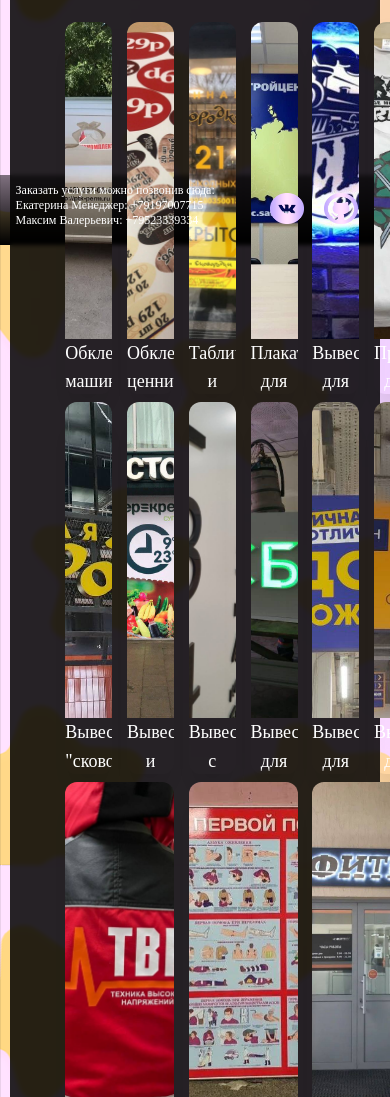
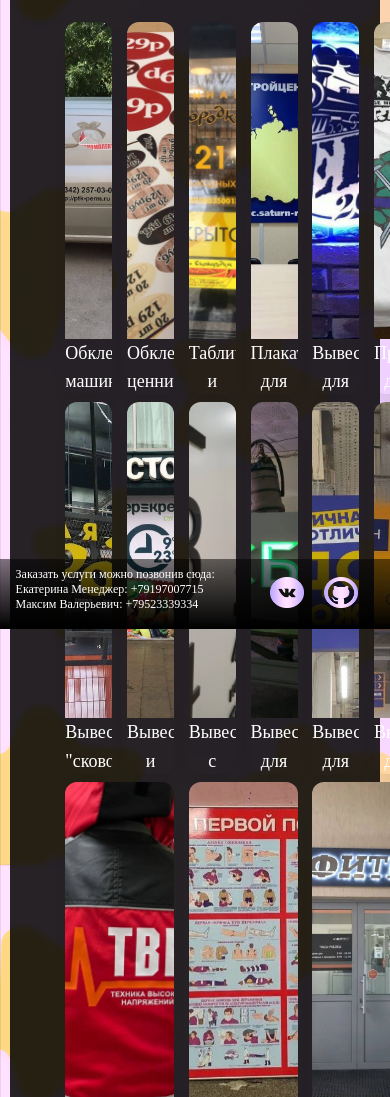
Before and after one commit to ZeburG1/Avenu-RPK, a PHP site: page /gallery.html in a window 390 px wide; the page is wider, and only the part inside the window is pictured. Shown: the part 215-1312 px from the top of that part. Run offline with PHP 8.4, Linux system fonts and the light colour scheme.

Commit message:
first commit

```diff
--- a/style/gallery.css
+++ b/style/gallery.css
@@ -156,8 +156,7 @@ main {
 footer {
     width: 100%;
     height: 70px;
-    margin-top: 85%;
-    background: #000;
+    margin-top: 100%;
     background: linear-gradient(0deg, #000 0%, rgba(0, 0, 0, 0) 200%);
     mix-blend-mode: normal;
 }
@@ -226,8 +225,10 @@ footer {
 
     /* Footer */
     footer {
+        position: absolute;
         width: 100%;
         height: 70px;
+        bottom: 0;
         margin-top: 100%;
     }
     .footer-info {
```
